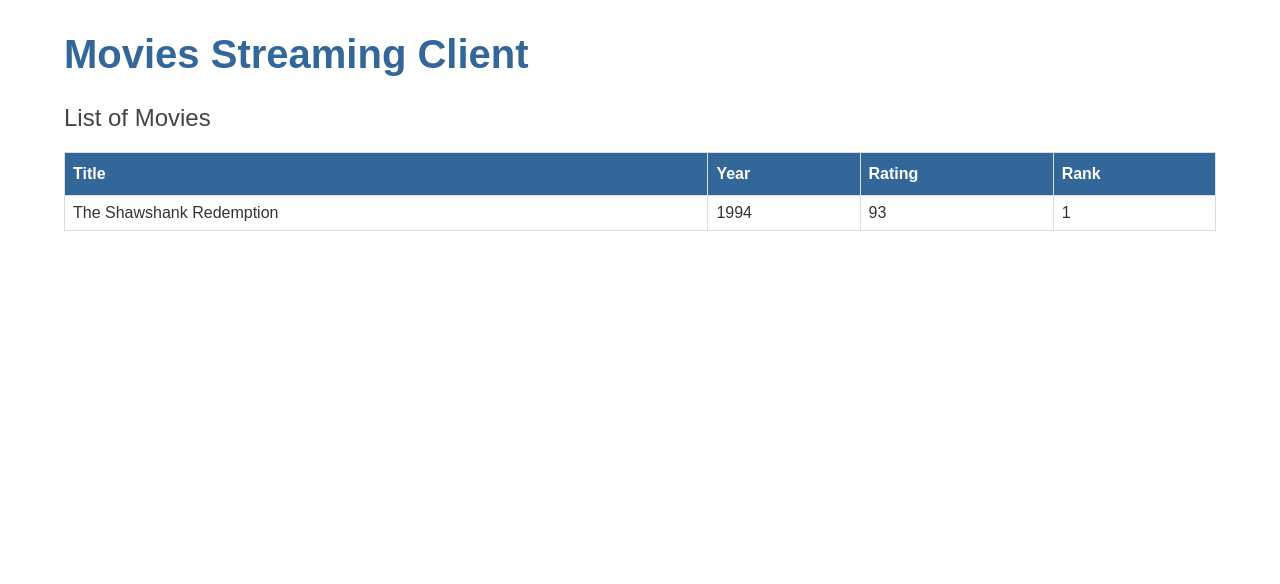
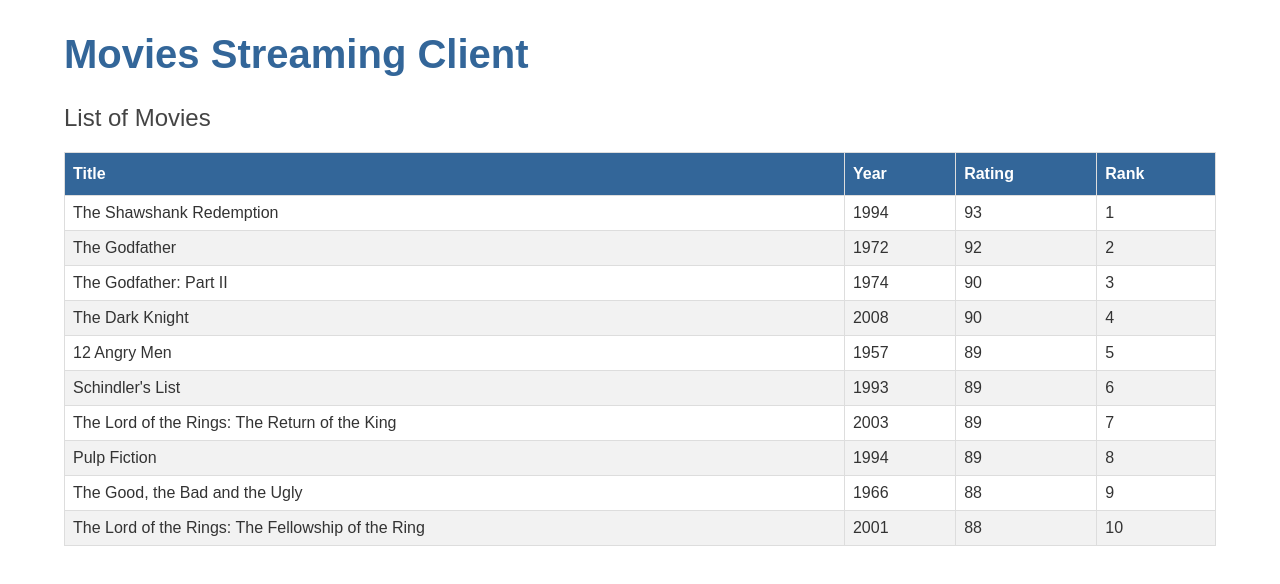
Before and after one commit to RenaudVancoillie/Movies-Streaming-Client, an Angular app: page / in a window 1280 px wide. Shown: the top 584 px of the page. Built offline with nearby package versions, Linux system fonts and the light colour scheme.

Commit message:
Dynamically render mock-movies

```diff
--- a/src/app/components/movies/movies.component.html
+++ b/src/app/components/movies/movies.component.html
@@ -9,7 +9,7 @@
         </tr>
     </thead>
     <tbody>
-        <tr>
+        <tr *ngFor="let movie of movies">
             <td>{{movie.title}}</td>
             <td>{{movie.year}}</td>
             <td>{{movie.rating}}</td>
--- a/src/app/components/movies/movies.component.ts
+++ b/src/app/components/movies/movies.component.ts
@@ -1,6 +1,7 @@
 import { Component, OnInit } from '@angular/core';
 
 import { Movie } from '../../interfaces/movie';
+import { MOVIES } from '../../data/mock-movies';
 
 @Component({
   selector: 'app-movies',
@@ -9,18 +10,7 @@ import { Movie } from '../../interfaces/movie';
 })
 export class MoviesComponent implements OnInit {
 
-  movie: Movie = {
-    id: 1,
-    imdbId: '0111161',
-    title: 'The Shawshank Redemption',
-    coverUrl: 'The Shawshank Redemption.jpg',
-    year: 1994,
-    originalAirDate: '23 Sep 1994 (Mexico)',
-    kind: 'movie',
-    rating: 93.00,
-    plot: null,
-    top250Rank: 1
-  };
+  movies = MOVIES;
 
   constructor() { }
 
```
